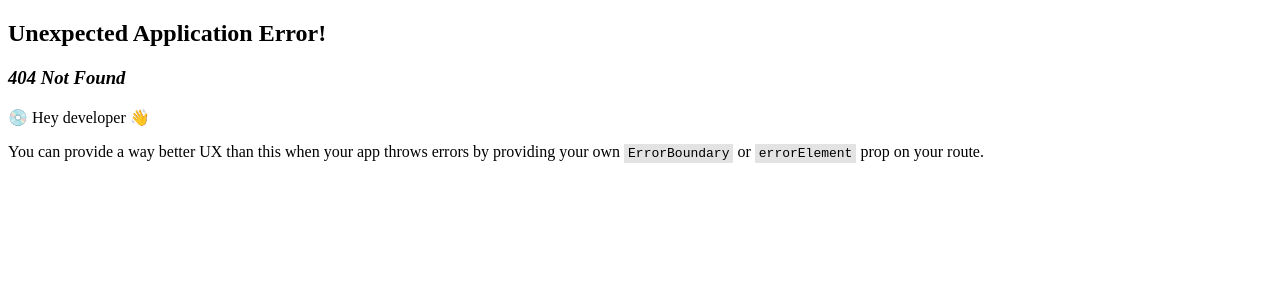
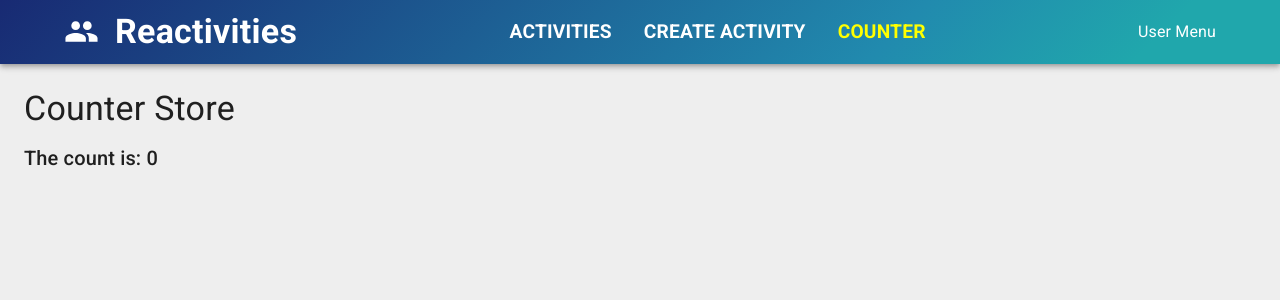
Before and after one commit to yawan-andri/Reactivities, a React (Vite) app in the folder client/: page /counter in a window 1280 px wide. Before the commit this address had no page. Shown: the top 300 px of the page. Built offline with nearby package versions, Linux system fonts and the light colour scheme.

Commit message:
Section 9 : Unfinished

```diff
--- a/client/package.json
+++ b/client/package.json
@@ -19,6 +19,8 @@
     "@tanstack/react-query-devtools": "^5.90.2",
     "axios": "^1.12.2",
     "date-fns": "^4.1.0",
+    "mobx": "^6.15.0",
+    "mobx-react-lite": "^4.1.1",
     "react": "^19.1.1",
     "react-calendar": "^6.0.0",
     "react-dom": "^19.1.1",
--- a/client/src/app/layout/NavBar.tsx
+++ b/client/src/app/layout/NavBar.tsx
@@ -24,6 +24,9 @@
                         <MenuItemLink to='/createActivity'>
                             Create Activity
                         </MenuItemLink>
+                        <MenuItemLink to='/counter'>
+                            Counter
+                        </MenuItemLink>
                     </Box>
                     <MenuItem>
                         User Menu
--- a/client/src/app/router/Routes.tsx
+++ b/client/src/app/router/Routes.tsx
@@ -4,6 +4,7 @@
 import ActivityDashboard from "../../features/activities/dashboard/ActivityDashboard";
 import ActivityForm from "../../features/activities/form/ActivityForm";
 import ActivityDetailPage from "../../features/activities/details/ActivityDetailPage";
+import Counter from "../../features/counter/Counter";
 
 export const router = createBrowserRouter([
     {
@@ -14,7 +15,8 @@
             {path: 'activities', element: <ActivityDashboard />},
             {path: 'activities/:id', element: <ActivityDetailPage />},
             {path: 'createActivity', element: <ActivityForm key='create' />},
-            {path: 'manage/:id', element: <ActivityForm />}
+            {path: 'manage/:id', element: <ActivityForm />},
+            {path: 'counter', element: <Counter />}
         ]
     }
 ])
--- /dev/null
+++ b/client/src/features/counter/Counter.tsx
@@ -0,0 +1,18 @@
+import { Typography } from "@mui/material";
+import { useStore } from "../../lib/hooks/useStore"
+import { Observer } from "mobx-react-lite"
+
+export default function Counter() {
+  const {counterStore} = useStore();
+
+  return (
+    <Observer>
+      {() => (
+        <>
+          <Typography variant="h4" gutterBottom>{counterStore.title}</Typography>
+          <Typography variant="h6">The count is: {counterStore.count}</Typography>
+        </>
+      )}
+    </Observer>
+  )
+}
--- /dev/null
+++ b/client/src/lib/hooks/useStore.ts
@@ -0,0 +1,6 @@
+import { useContext } from "react";
+import { StoreContext } from "../stores/store";
+
+export function useStore() {
+    return useContext(StoreContext);
+}
--- /dev/null
+++ b/client/src/lib/stores/counterStore.ts
@@ -0,0 +1,13 @@
+import { makeObservable, observable } from 'mobx';
+
+export default class CounterStore {
+    title = 'Counter Store';
+    count = 0;
+
+    constructor() {
+        makeObservable(this, {
+            title: observable,
+            count: observable
+        })
+    }
+}
--- /dev/null
+++ b/client/src/lib/stores/store.ts
@@ -0,0 +1,12 @@
+import { createContext } from "react";
+import CounterStore from "./counterStore";
+
+interface Store {
+    counterStore: CounterStore
+}
+
+export const store: Store = {
+    counterStore: new CounterStore()
+}
+
+export const StoreContext = createContext(store);
--- a/client/src/main.tsx
+++ b/client/src/main.tsx
@@ -9,14 +9,17 @@
 import { ReactQueryDevtools } from '@tanstack/react-query-devtools';
 import { RouterProvider } from 'react-router';
 import { router } from './app/router/Routes.tsx';
+import { store, StoreContext } from './lib/stores/store.ts';
 
 const queryClient = new QueryClient();
 
 createRoot(document.getElementById('root')!).render(
   <StrictMode>
-    <QueryClientProvider client={queryClient}>
-      <ReactQueryDevtools />
-      <RouterProvider router={router} />
-    </QueryClientProvider>
+    <StoreContext.Provider value={store}>
+      <QueryClientProvider client={queryClient}>
+        <ReactQueryDevtools />
+        <RouterProvider router={router} />
+      </QueryClientProvider>
+    </StoreContext.Provider>
   </StrictMode>,
 )
```
Also changed, not shown: 11 other files (tests, documents, lock files or other folders).
